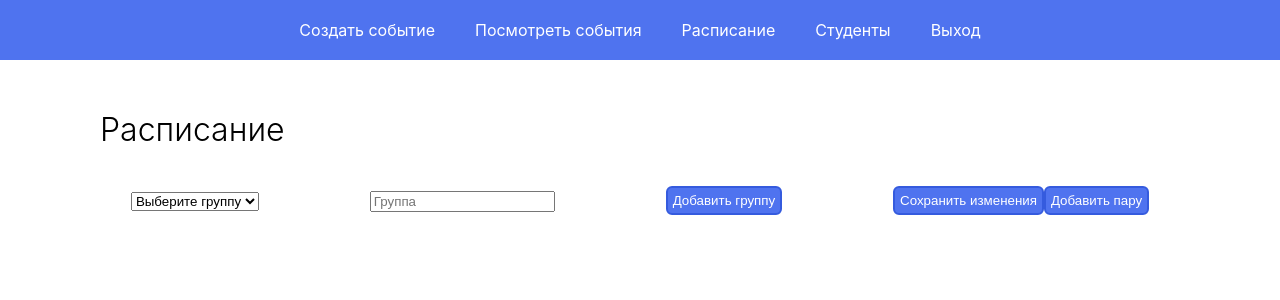
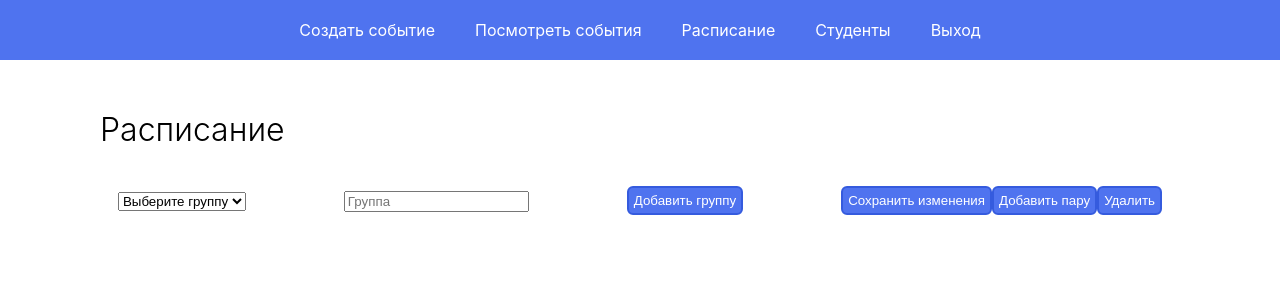
Before and after one commit to vllllktoria/practice_IITHelper, a React (Create React App) app: page /schedule in a window 1280 px wide. Both pictures are taken after a click on the button "Изменить расписание". Shown: the top 300 px of the page. Built offline with nearby package versions, Linux system fonts and the light colour scheme.

Commit message:
add delete rows

```diff
--- a/src/components/ScheduleForm.js
+++ b/src/components/ScheduleForm.js
@@ -62,7 +62,6 @@ function ScheduleForm() {
 
     newScheduleData[selectedGroup].push({});
     setScheduleData(newScheduleData);
-    setIsAddingPair(true);
   };
 
   const handleCancelAddPairClick = () => {
@@ -70,12 +69,9 @@ function ScheduleForm() {
 
     if (newScheduleData[selectedGroup]) {
       newScheduleData[selectedGroup].pop();
+      setScheduleData(newScheduleData);
     }
-
-    setScheduleData(newScheduleData);
-    setIsAddingPair(false);
   };
-
 
   const handleAddButtonClick = () => {
     if (newGroupInput && !groups.includes(newGroupInput)) {
@@ -137,22 +133,20 @@ function ScheduleForm() {
           />
         </p>
 
-        {isEditing ? (
+        {isEditing && (
         <div>
           <button className="editSch" onClick={handleSaveChangesClick}>
             Сохранить изменения
           </button>
-        {!isAddingPair ? (
           <button className="editSch" onClick={handleAddPairClick}>
             Добавить пару
           </button>
-        ) : (
           <button className="editSch" onClick={handleCancelAddPairClick}>
-            Отмена
+            Удалить
           </button>
+        </div>
       )}
-      </div>
-    ) : (
+      {!isEditing && (
         <button className="editSch" onClick={handleEditClick}>
           Изменить расписание
         </button>
@@ -168,6 +162,7 @@ function ScheduleForm() {
           isEditing={isEditing}
           editedSchedule={editedSchedule}
           setEditedSchedule={setEditedSchedule}/>
+
         </div>
       )}
 
```
Lines whose indentation alone changed are shown as unchanged.
